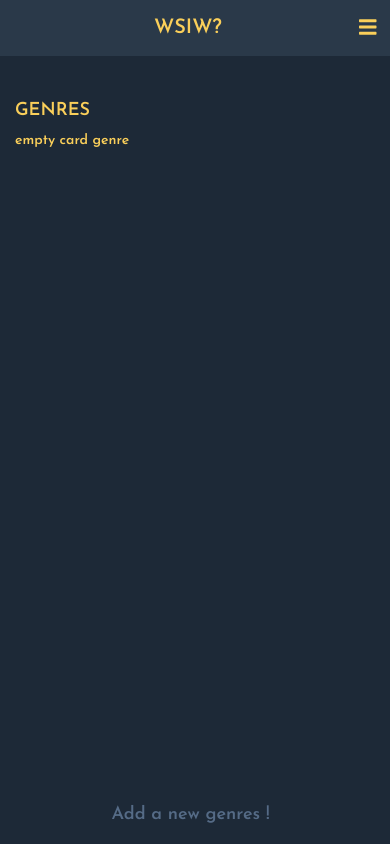
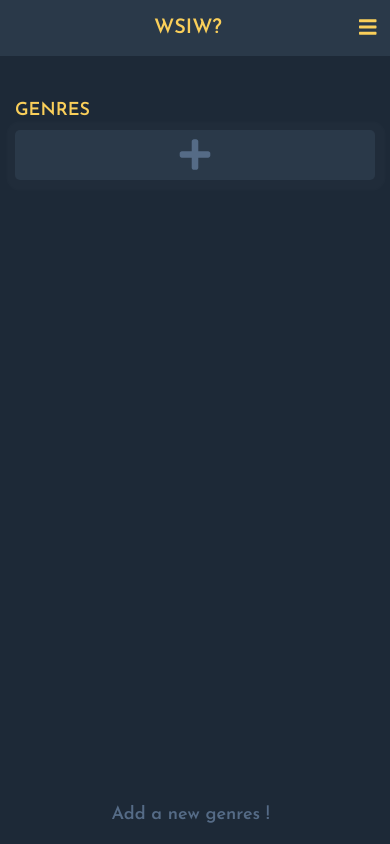
Before and after one commit to hdev14/wsiw, a React (Create React App) app: page / in a window 390 px wide. Built offline with nearby package versions, Linux system fonts and the light colour scheme.

Commit message:
EmptyCardGenre styles

```diff
--- a/src/components/EmptyCard/styles.css
+++ b/src/components/EmptyCard/styles.css
@@ -20,12 +20,3 @@ div#empty-card #plus {
 	transform: translate(-50%, -50%);
 	font-size: 2em;
 }
-
-@keyframes pulse-shadow {
-	0% {
-		box-shadow: 1px 1px 1px rgba(255, 255, 255, .1);
-	}
-	100% {
-		box-shadow: 1px 1px 1px 10px rgba(255, 255, 255, .01);
-	}
-}
--- a/src/components/EmptyCardGenre/index.js
+++ b/src/components/EmptyCardGenre/index.js
@@ -2,8 +2,14 @@ import React from 'react';
 
 import './styles.css';
 
+//components
+import { FontAwesomeIcon } from '@fortawesome/react-fontawesome';
+import { faPlus } from '@fortawesome/free-solid-svg-icons';
+
 const EmptyCardGenre = () => (
-	<p>empty card genre</p>
+	<div id="empty-card-genre">
+		<FontAwesomeIcon id="icon" icon={faPlus} />
+	</div>
 );
 
 export default EmptyCardGenre;
--- a/src/components/EmptyCardGenre/styles.css
+++ b/src/components/EmptyCardGenre/styles.css
@@ -0,0 +1,23 @@
+div#empty-card-genre {
+	display: flex;
+	justify-content: center;
+	align-items: center;
+	height: var(--size-5x);
+	width: 100%;
+	border-radius: 5px;
+	background-color: var(--wsiw-grey-medium);
+	color: var(--wsiw-grey-normal);
+	transition: all .2s ease-out;
+	animation: pulse-shadow 1.8s infinite;
+}
+
+div#empty-card-genre:hover {
+	transform: scale(1.03);
+	color: var(--wsiw-yellow);
+	animation: none;
+}
+
+div#empty-card-genre #icon {
+	width: 100%;
+	height: 70%;
+}
--- a/src/index.css
+++ b/src/index.css
@@ -50,4 +50,13 @@ body {
 		margin-bottom: var(--size-4x);
 		margin-top: var(--size-10x);
 	}
+
+	@keyframes pulse-shadow {
+		0% {
+			box-shadow: 1px 1px 1px rgba(255, 255, 255, .1);
+		}
+		100% {
+			box-shadow: 1px 1px 1px 10px rgba(255, 255, 255, .01);
+		}
+	}
 }
```
